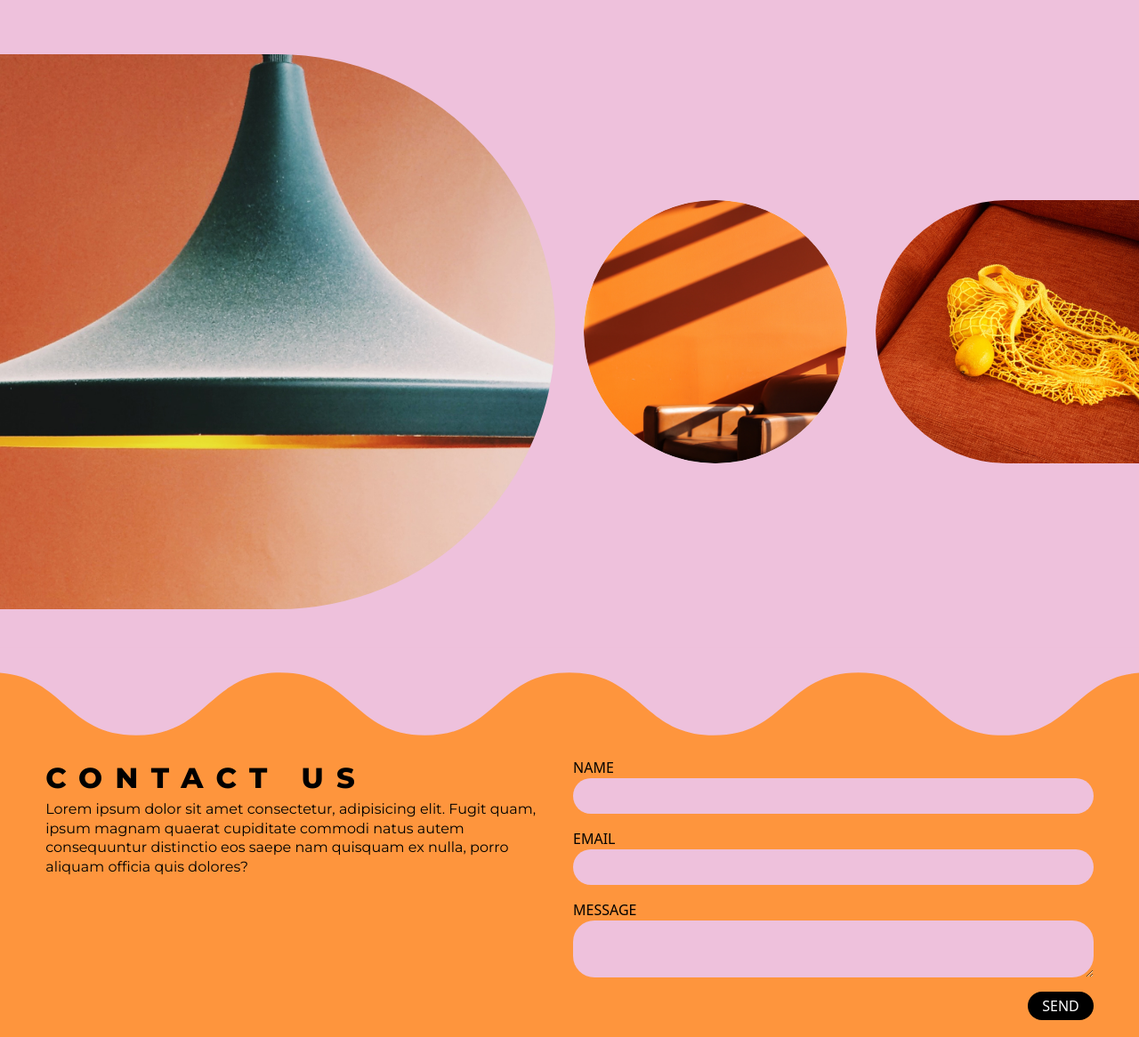
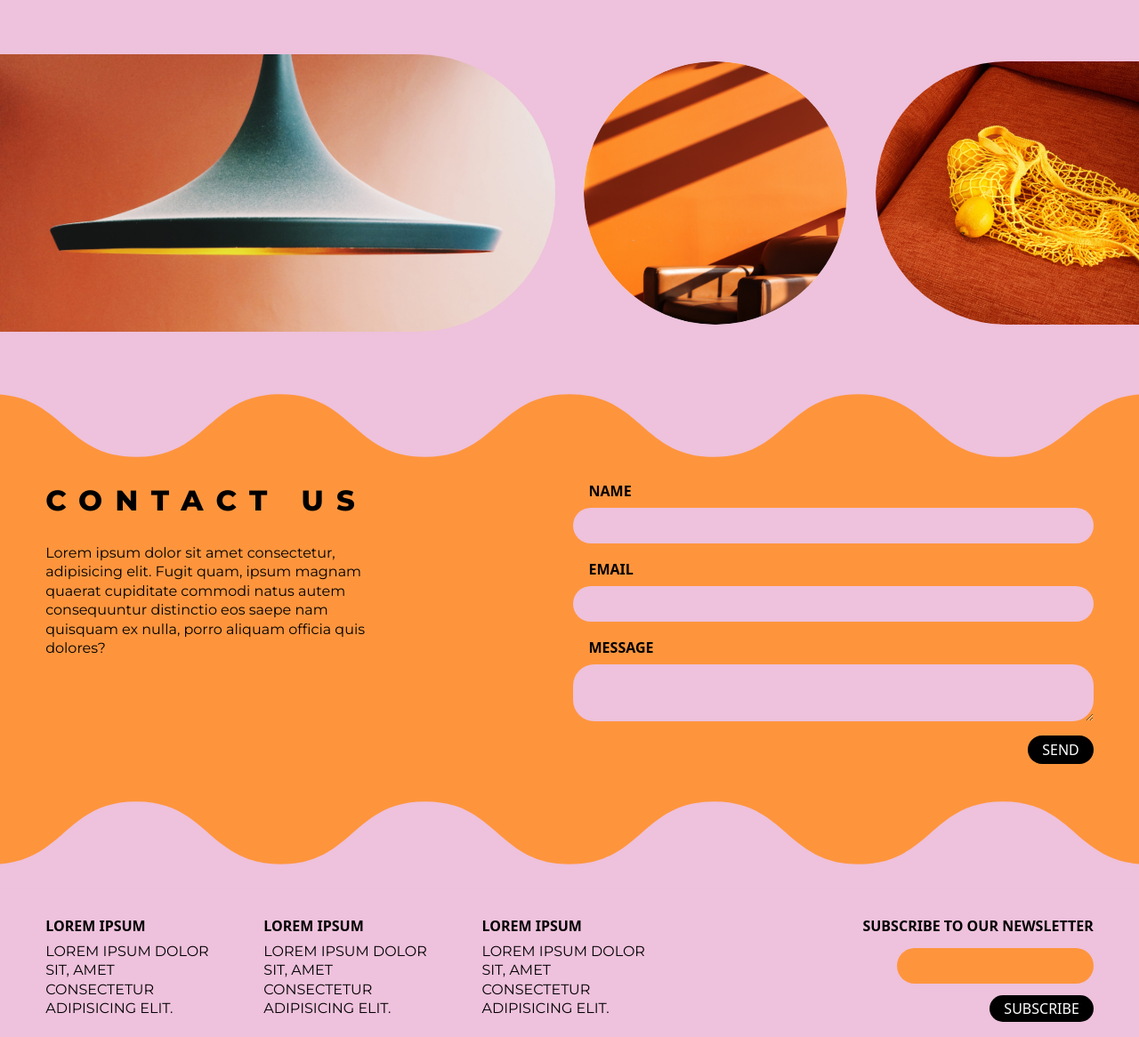
Before and after one commit to JuliaRees/colorful-website, a plain HTML site: page index.html in a window 1280 px wide. Shown: the part 3114-4280 px from the top of the page at 89% size. Drawn offline with nearby package versions, Linux system fonts and the light colour scheme.

Commit message:
finishingtouches

```diff
--- a/index.html
+++ b/index.html
@@ -103,7 +103,7 @@
 
     <section class="grid grid-cols-4 gap-8 bg-[#EEC1DC] py-16 items-center">
 
-        <div class="col-span-2 aspect-square relative">
+        <div class="col-span-2 aspect-[2] relative">
             <img src="/images/bold-7-cut.jpg" alt="lamp" class="rounded-r-full absolute inset-0 h-full w-full object-cover">
         </div>
 
@@ -128,7 +128,7 @@
 
         <div class="col-span-2">
             <h2 class="uppercase"> Contact us </h2>
-            <p> Lorem ipsum dolor sit amet consectetur, adipisicing elit. Fugit quam, ipsum magnam quaerat cupiditate commodi natus autem consequuntur distinctio eos saepe nam quisquam ex nulla, porro aliquam officia quis dolores? </p>
+            <p class="pr-[36%] pt-[4%]"> Lorem ipsum dolor sit amet consectetur, adipisicing elit. Fugit quam, ipsum magnam quaerat cupiditate commodi natus autem consequuntur distinctio eos saepe nam quisquam ex nulla, porro aliquam officia quis dolores? </p>
         </div>
 
         <div class="col-span-2 uppercase">
@@ -174,6 +174,7 @@
 
         <div class="col-span-2 text-right">
             <h3> Subscribe to our newsletter </h3>
+            <input type="email" name="_replyto" id="_replyto" placeholder=" " class="rounded-3xl bg-[#FE953D] ml-auto w-[50%]"/>
             <a href="#" class="bg-black text-white rounded-full px-4 py-1"> Subscribe </a>
         </div>
 
--- a/style.css
+++ b/style.css
@@ -38,8 +38,21 @@ body input,
 body textarea {
     display: block;
     margin-bottom: 1rem ;
+    margin-top: 0.5rem ;
     padding: 0.5rem;
     outline: none;
     width: 100%;
     text-transform: uppercase;
+    outline: none;
 }
+
+label {
+    font-weight: bold;
+    padding: 3%;
+}
+
+
+footer h3 {
+    font-weight: 800;
+    margin-bottom: 3%;
+}
```
